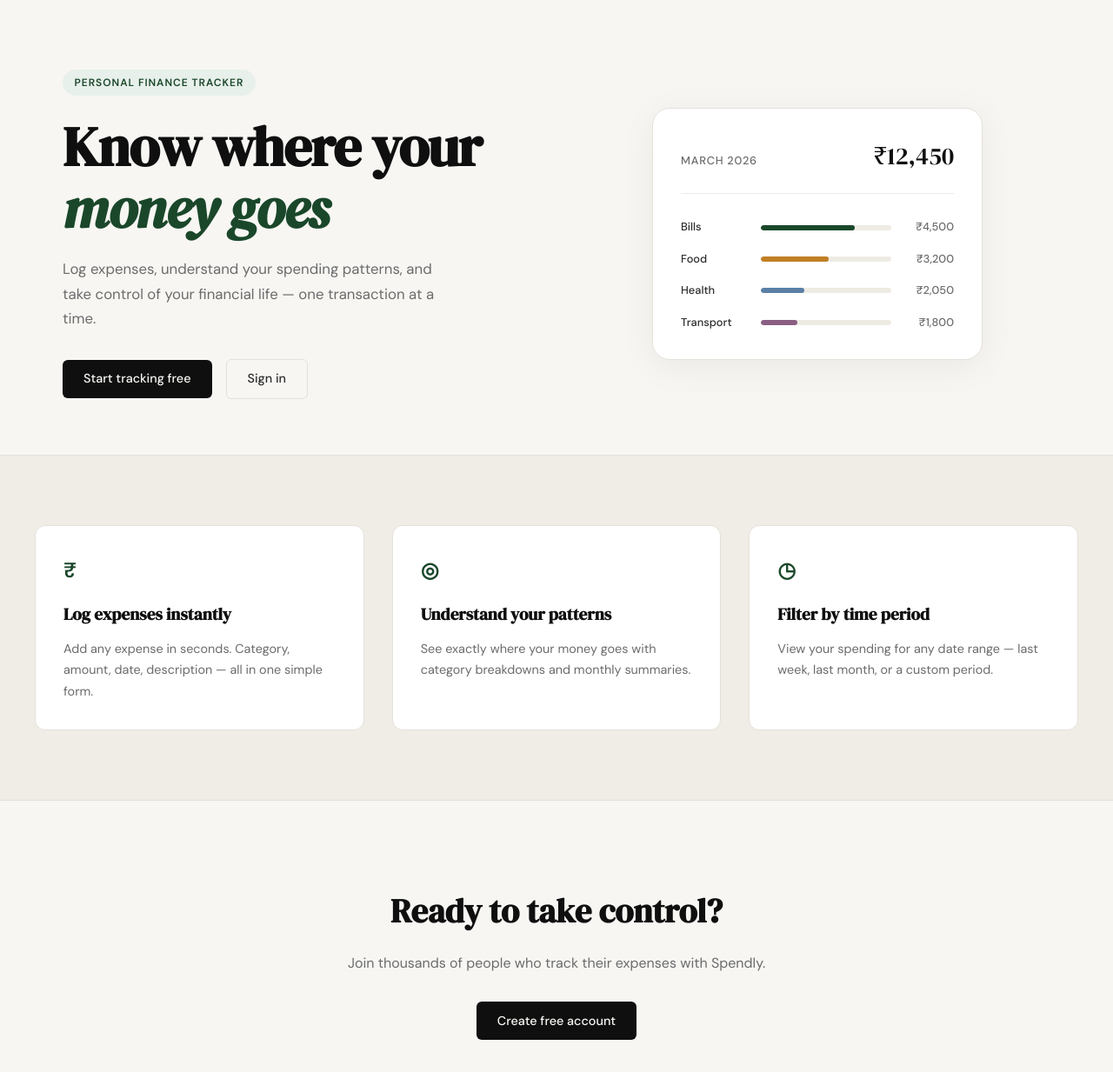
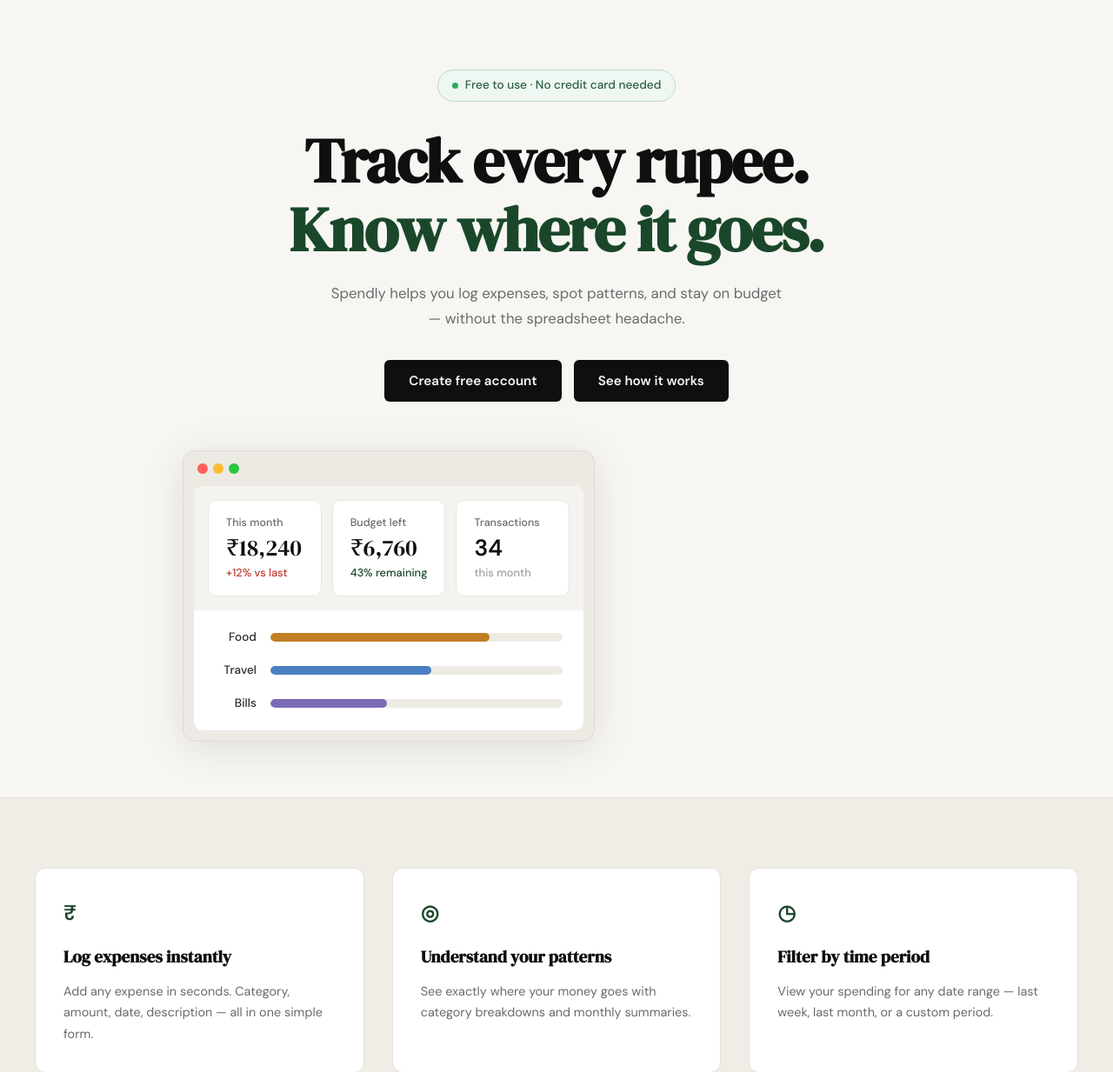
Before and after one commit to vinay2105/spendly, a Flask app: page / in a window 1280 px wide. Shown: the part 61-1294 px from the top of the page at 87% size. Run offline with Flask 3, Linux system fonts and the light colour scheme.

Commit message:
landing: redesign hero section to match mockup

```diff
--- /dev/null
+++ b/static/css/landing.css
@@ -0,0 +1,226 @@
+/* ============================================================
+   landing.css — Hero section
+   ============================================================ */
+
+.hero {
+    display: flex;
+    flex-direction: column;
+    align-items: center;
+    text-align: center;
+    padding: 5rem 2rem 4rem;
+    max-width: var(--max-width);
+    margin: 0 auto;
+    gap: 0;
+}
+
+.hero-inner {
+    max-width: 680px;
+    width: 100%;
+}
+
+/* Badge */
+.hero-badge {
+    display: inline-flex;
+    align-items: center;
+    gap: 0.5rem;
+    background: #eef7f1;
+    border: 1px solid #bcd9c6;
+    color: #2a6040;
+    font-size: 0.85rem;
+    font-weight: 500;
+    letter-spacing: 0;
+    text-transform: none;
+    padding: 0.4rem 1rem;
+    border-radius: 999px;
+    margin-bottom: 1.75rem;
+}
+
+.hero-badge-dot {
+    width: 7px;
+    height: 7px;
+    background: #2daa5f;
+    border-radius: 50%;
+    flex-shrink: 0;
+}
+
+/* Title */
+.hero-title {
+    font-size: clamp(2.75rem, 6vw, 4.5rem);
+    line-height: 1.1;
+    letter-spacing: -0.02em;
+    color: var(--ink);
+    margin-bottom: 1.25rem;
+}
+
+.hero-title-accent {
+    color: var(--accent);
+    font-style: normal;
+    display: block;
+}
+
+/* Subtitle */
+.hero-subtitle {
+    font-size: 1.05rem;
+    color: var(--ink-muted);
+    line-height: 1.75;
+    max-width: 520px;
+    margin: 0 auto 2rem;
+}
+
+/* Buttons */
+.hero-actions {
+    gap: 0.875rem;
+    justify-content: center;
+    margin-bottom: 3.5rem;
+}
+
+.btn-hero {
+    display: inline-block;
+    background: var(--ink);
+    color: #f7f6f3;
+    padding: 0.75rem 1.75rem;
+    border-radius: var(--radius-sm);
+    font-family: var(--font-body);
+    font-size: 0.95rem;
+    font-weight: 600;
+    text-decoration: none;
+    transition: background 0.2s;
+}
+
+.btn-hero:hover { background: #2a2a2a; }
+
+/* Browser mockup */
+.hero-visual {
+    width: 100%;
+    max-width: 860px;
+    justify-content: unset;
+}
+
+.browser-mock {
+    background: #edeae3;
+    border-radius: 14px;
+    overflow: hidden;
+    box-shadow: 0 8px 48px rgba(0, 0, 0, 0.10);
+    border: 1px solid #dedad2;
+}
+
+.browser-chrome {
+    display: flex;
+    align-items: center;
+    gap: 6px;
+    padding: 14px 16px;
+}
+
+.browser-dot {
+    width: 12px;
+    height: 12px;
+    border-radius: 50%;
+    flex-shrink: 0;
+}
+
+.dot-red    { background: #ff5f57; }
+.dot-yellow { background: #febc2e; }
+.dot-green  { background: #28c840; }
+
+.browser-body {
+    background: #fff;
+    margin: 0 12px 12px;
+    border-radius: 10px;
+    overflow: hidden;
+}
+
+/* Stat cards */
+.mock-stats {
+    display: grid;
+    grid-template-columns: repeat(3, 1fr);
+    gap: 12px;
+    padding: 16px;
+    background: #f5f3ef;
+}
+
+.mock-stat-card {
+    background: #fff;
+    border: 1px solid #e8e5de;
+    border-radius: 10px;
+    padding: 1rem 1.25rem;
+    display: flex;
+    flex-direction: column;
+    gap: 0.25rem;
+    text-align: left;
+}
+
+.mock-stat-label {
+    font-size: 0.78rem;
+    color: var(--ink-muted);
+    font-weight: 500;
+}
+
+.mock-stat-value {
+    font-family: var(--font-display);
+    font-size: 1.65rem;
+    color: var(--ink);
+    line-height: 1.1;
+}
+
+.mock-stat-value--plain {
+    font-family: var(--font-body);
+    font-weight: 600;
+}
+
+.mock-stat-sub {
+    font-size: 0.8rem;
+    color: var(--ink-faint);
+    font-weight: 500;
+}
+
+.mock-stat-sub--danger  { color: var(--danger); }
+.mock-stat-sub--success { color: var(--accent); }
+
+/* Category bars */
+.mock-cats {
+    padding: 1.25rem 1.5rem;
+    display: flex;
+    flex-direction: column;
+    gap: 1rem;
+}
+
+.mock-cat-row {
+    display: flex;
+    align-items: center;
+    gap: 1rem;
+}
+
+.mock-cat-label {
+    font-size: 0.85rem;
+    font-weight: 500;
+    color: var(--ink-soft);
+    width: 48px;
+    text-align: right;
+    flex-shrink: 0;
+}
+
+.mock-cat-track {
+    flex: 1;
+    height: 10px;
+    background: #eeebe4;
+    border-radius: 999px;
+    overflow: hidden;
+}
+
+.mock-cat-bar {
+    height: 100%;
+    border-radius: 999px;
+}
+
+.mock-cat-bar--food   { background: #c17f24; }
+.mock-cat-bar--travel { background: #4a7fc1; }
+.mock-cat-bar--bills  { background: #7c6bb5; }
+
+@media (max-width: 700px) {
+    .mock-stats { grid-template-columns: 1fr; }
+}
+
+@media (max-width: 600px) {
+    .hero { padding: 3rem 1rem 2rem; }
+    .hero-actions { flex-direction: column; align-items: center; }
+}
--- a/templates/landing.html
+++ b/templates/landing.html
@@ -1,60 +1,77 @@
 {% extends "base.html" %}
 
 {% block title %}Spendly — Track Every Rupee{% endblock %}
+
+{% block head %}
+<link rel="stylesheet" href="{{ url_for('static', filename='css/landing.css') }}">
+{% endblock %}
 
 {% block content %}
 
 <section class="hero">
     <div class="hero-inner">
-        <div class="hero-badge">Personal Finance Tracker</div>
+        <div class="hero-badge">
+            <span class="hero-badge-dot"></span>
+            Free to use · No credit card needed
+        </div>
         <h1 class="hero-title">
-            Know where your<br>
-            <em>money goes</em>
+            Track every rupee.
+            <span class="hero-title-accent">Know where it goes.</span>
         </h1>
         <p class="hero-subtitle">
-            Log expenses, understand your spending patterns,
-            and take control of your financial life —
-            one transaction at a time.
+            Spendly helps you log expenses, spot patterns, and stay
+            on budget — without the spreadsheet headache.
         </p>
         <div class="hero-actions">
-            <a href="{{ url_for('register') }}" class="btn-primary">Start tracking free</a>
-            <a href="{{ url_for('login') }}" class="btn-ghost">Sign in</a>
+            <a href="{{ url_for('register') }}" class="btn-hero">Create free account</a>
+            <a href="#" class="btn-hero">See how it works</a>
         </div>
     </div>
+
     <div class="hero-visual">
-        <div class="mock-card">
-            <div class="mock-card-header">
-                <span class="mock-label">March 2026</span>
-                <span class="mock-total">₹12,450</span>
+        <div class="browser-mock">
+            <div class="browser-chrome">
+                <span class="browser-dot dot-red"></span>
+                <span class="browser-dot dot-yellow"></span>
+                <span class="browser-dot dot-green"></span>
             </div>
-            <div class="mock-bars">
-                <div class="mock-bar-row">
-                    <span class="mock-cat">Bills</span>
-                    <div class="mock-bar-track">
-                        <div class="mock-bar" style="width: 72%"></div>
+            <div class="browser-body">
+                <div class="mock-stats">
+                    <div class="mock-stat-card">
+                        <span class="mock-stat-label">This month</span>
+                        <span class="mock-stat-value">₹18,240</span>
+                        <span class="mock-stat-sub mock-stat-sub--danger">+12% vs last</span>
                     </div>
-                    <span class="mock-amt">₹4,500</span>
+                    <div class="mock-stat-card">
+                        <span class="mock-stat-label">Budget left</span>
+                        <span class="mock-stat-value">₹6,760</span>
+                        <span class="mock-stat-sub mock-stat-sub--success">43% remaining</span>
+                    </div>
+                    <div class="mock-stat-card">
+                        <span class="mock-stat-label">Transactions</span>
+                        <span class="mock-stat-value mock-stat-value--plain">34</span>
+                        <span class="mock-stat-sub">this month</span>
+                    </div>
                 </div>
-                <div class="mock-bar-row">
-                    <span class="mock-cat">Food</span>
-                    <div class="mock-bar-track">
-                        <div class="mock-bar mock-bar-2" style="width: 52%"></div>
+                <div class="mock-cats">
+                    <div class="mock-cat-row">
+                        <span class="mock-cat-label">Food</span>
+                        <div class="mock-cat-track">
+                            <div class="mock-cat-bar mock-cat-bar--food" style="width: 75%"></div>
+                        </div>
                     </div>
-                    <span class="mock-amt">₹3,200</span>
-                </div>
-                <div class="mock-bar-row">
-                    <span class="mock-cat">Health</span>
-                    <div class="mock-bar-track">
-                        <div class="mock-bar mock-bar-3" style="width: 33%"></div>
+                    <div class="mock-cat-row">
+                        <span class="mock-cat-label">Travel</span>
+                        <div class="mock-cat-track">
+                            <div class="mock-cat-bar mock-cat-bar--travel" style="width: 55%"></div>
+                        </div>
                     </div>
-                    <span class="mock-amt">₹2,050</span>
-                </div>
-                <div class="mock-bar-row">
-                    <span class="mock-cat">Transport</span>
-                    <div class="mock-bar-track">
-                        <div class="mock-bar mock-bar-4" style="width: 28%"></div>
+                    <div class="mock-cat-row">
+                        <span class="mock-cat-label">Bills</span>
+                        <div class="mock-cat-track">
+                            <div class="mock-cat-bar mock-cat-bar--bills" style="width: 40%"></div>
+                        </div>
                     </div>
-                    <span class="mock-amt">₹1,800</span>
                 </div>
             </div>
         </div>
```
Also changed, not shown: Screenshot 2026-03-25 at 12.36.20 AM.png (added).
